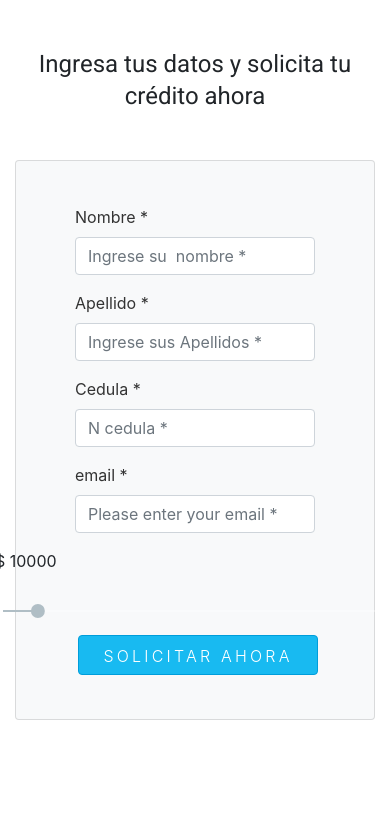
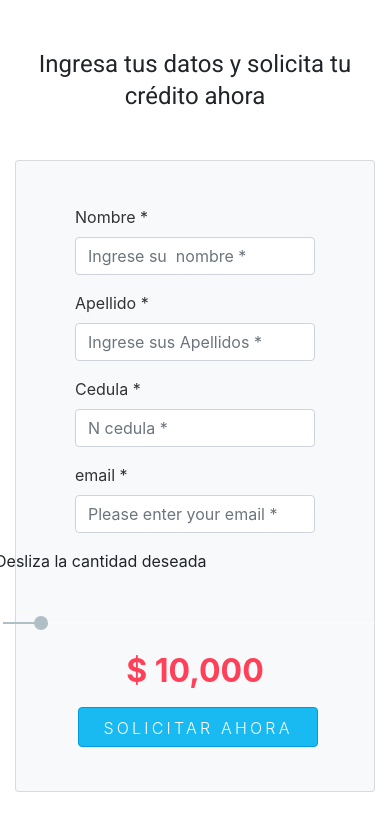
Before and after one commit to lozanomasuno/Zinobe-Frontend-, an Angular app: page / in a window 390 px wide. Shown: the top 830 px of the page. Built offline with nearby package versions, Linux system fonts and the light colour scheme.

Commit message:
estilos mobile componente valor

```diff
--- a/src/app/components/prestamos-valor/prestamos-valor.component.css
+++ b/src/app/components/prestamos-valor/prestamos-valor.component.css
@@ -4,10 +4,19 @@
     justify-content: center;
 }
 
+.priceValueContainer p:nth-child(3n){
+    display: flex;
+    justify-content: center;
+    font-size: 2em;
+    color: rgb(255, 64, 89);
+    font-weight: 700;
+}
+
 @media only screen and (max-width: 760px), (min-device-width: 768px) and (max-device-width: 1024px) {
     .mat-slider-horizontal {
         min-width: 400px;
     }
+
 }
 @media only screen and (min-device-width: 320px) and (max-device-width: 480px) {
     .mat-slider-horizontal {
@@ -17,3 +26,11 @@
 @media only screen and (min-device-width: 768px) and (max-device-width: 1024px) {
 
 }
+
+@media only screen and (min-device-width: 1024px) and (max-device-width: 1280px) {
+    .mat-slider-horizontal {
+        margin-top: 14px;
+        min-width: 430px;
+        justify-content: center;
+    }
+}
--- a/src/app/components/prestamos-valor/prestamos-valor.component.html
+++ b/src/app/components/prestamos-valor/prestamos-valor.component.html
@@ -1,5 +1,9 @@
 
-<div>$ {{valueRange}}</div>
+
+
+
+  <div class="priceValueContainer">
+    <p>Desliza la cantidad deseada</p>
 
     <mat-slider
       [(ngModel)]="valueRange"
@@ -7,6 +11,8 @@
       [displayWith]="formatLabel"
       tickInterval="100"
       step="1000"
-  min="1000"
+      min="100"
       max="100000"
       aria-label="units"></mat-slider>
+      <p id="priceValueLabe"> $ {{priceFormatValueRange(valueRange)}}</p>
+   </div>
--- a/src/app/components/prestamos-valor/prestamos-valor.component.ts
+++ b/src/app/components/prestamos-valor/prestamos-valor.component.ts
@@ -17,12 +17,11 @@ export class PrestamosValorComponent implements OnInit {
   }
 
   priceFormatValueRange(formatedNumber: number){
-    console.log(new Intl.NumberFormat().format(formatedNumber));
     return new Intl.NumberFormat().format(formatedNumber);
   }
 
   ngOnInit(): void {
-    this.priceFormatValueRange(this.valueRange);
+
   }
 
 }
--- a/src/app/components/sign-up/sign-up.component.css
+++ b/src/app/components/sign-up/sign-up.component.css
@@ -42,5 +42,9 @@ label {
         justify-content: center;
     }
 }
-@media only screen and (min-device-width: 320px) and (max-device-width: 480px) {}
+@media only screen and (min-device-width: 320px) and (max-device-width: 480px) {
+    .card-body {
+        padding: 0;
+    }
+}
 @media only screen and (min-device-width: 768px) and (max-device-width: 1024px) {}
```
Lines whose indentation alone changed are shown as unchanged.
